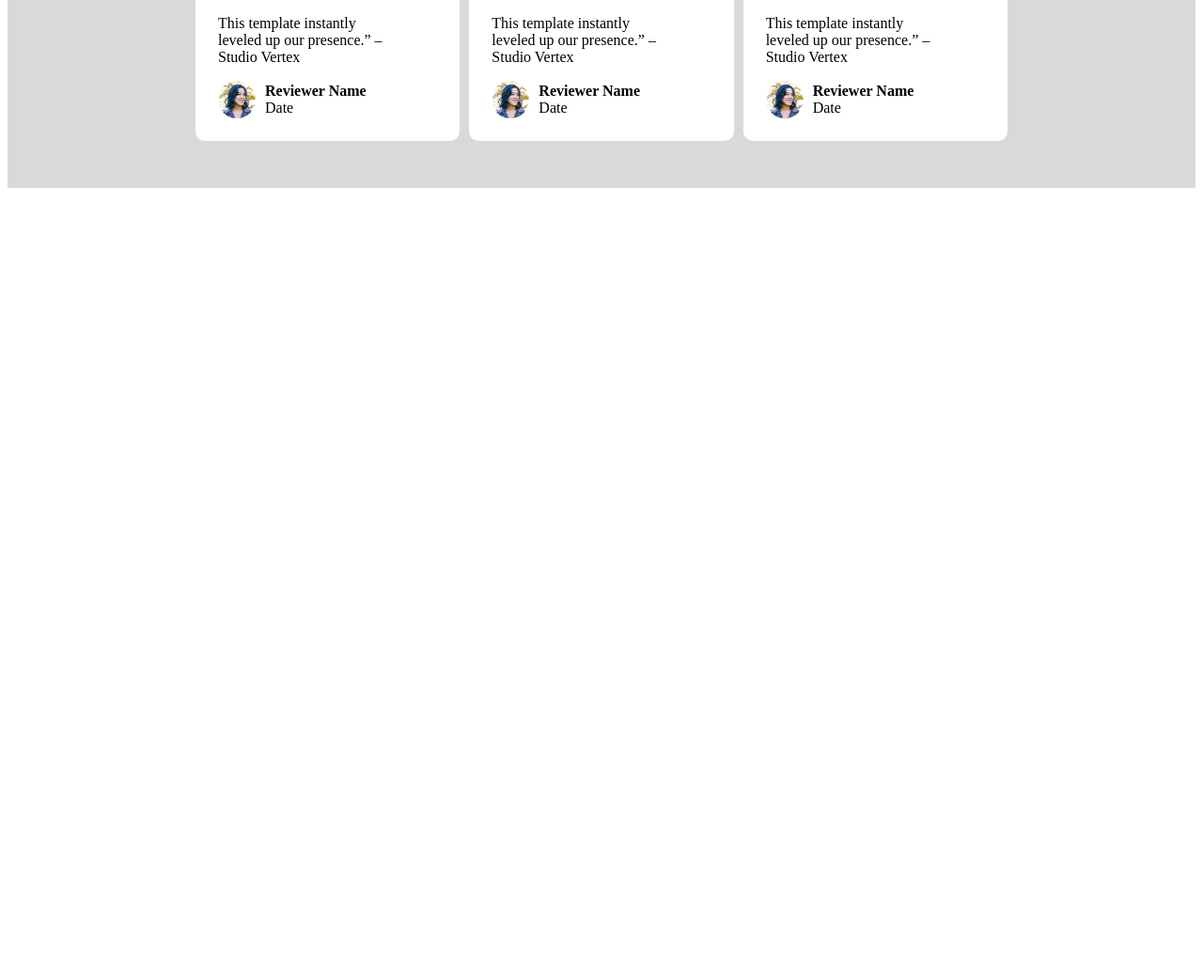
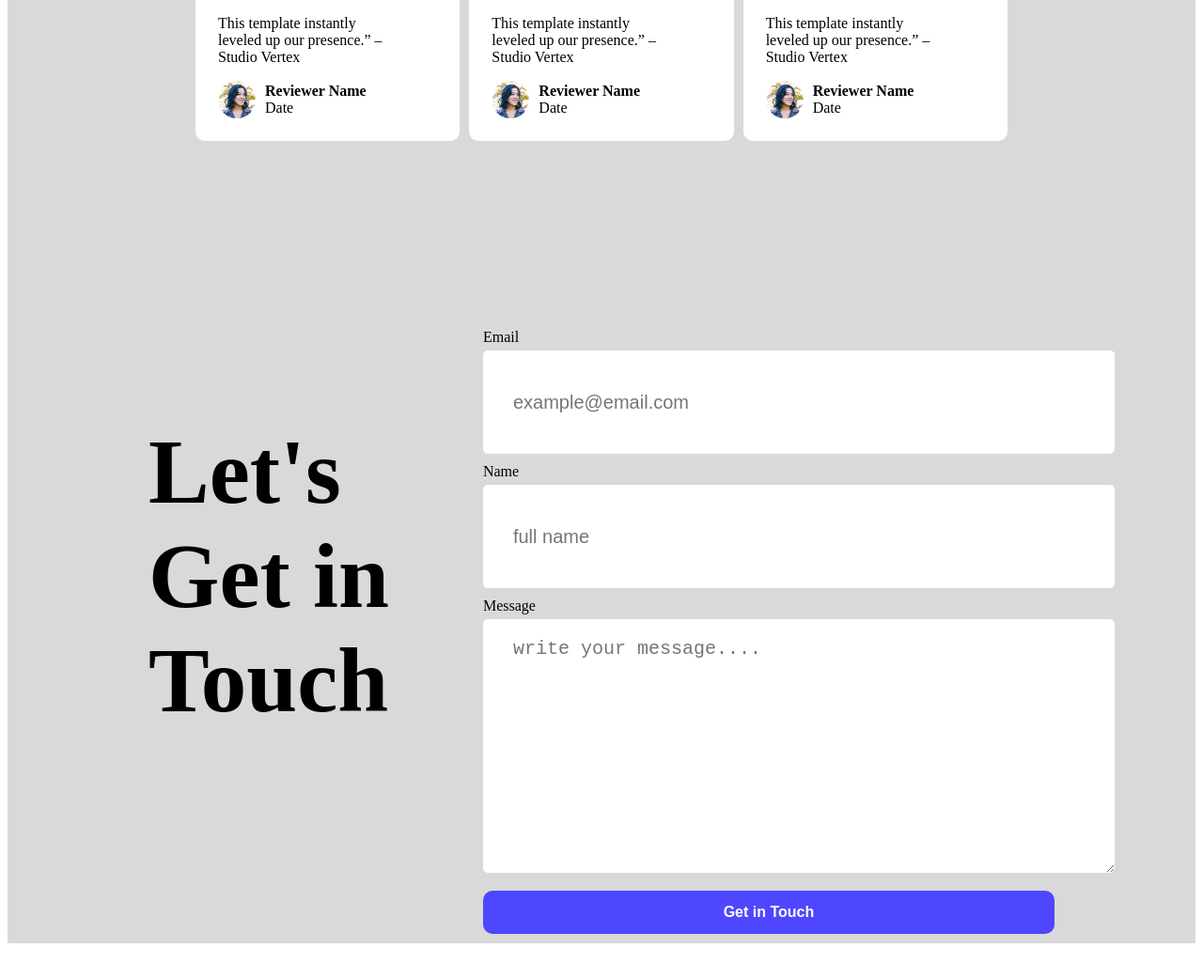
Before and after one commit to asifgh001/first-assignment, a plain HTML site: page index.html in a window 1280 px wide. Shown: the part 2064-3106 px from the top of the page at 94% size. Before the commit the page ends 2314 px from the top, so only its background shows below. Drawn offline with Linux system fonts and the light colour scheme.

Commit message:
added message section

```diff
--- a/index.html
+++ b/index.html
@@ -101,6 +101,18 @@
                 </div>
             </div>
         </section>
+        <section class="get-in-touch">
+            <h3 class="message-t">Let's Get in Touch</h3>
+            <form class="frm" action="">
+                <label for="email">Email</label>
+                <input type="email" name="" id="" placeholder="example@email.com">
+                <label for="name">Name</label>
+                <input type="text" name="" id="" placeholder="full name">
+                <label for="message">Message</label>
+                <textarea name="" id="" rows="10" placeholder="write your message...."></textarea>
+                <input class="btn" type="submit" value="Get in Touch">
+            </form>
+        </section>
 
     </main>
     <footer>
--- a/style.css
+++ b/style.css
@@ -146,3 +146,39 @@ nav a{
 .date{
     margin: 0px;
 }
+
+/* lets get in touch */
+.get-in-touch{
+    display: flex;
+    margin: 150px;
+}
+.message-t{
+    font-size: 97px;
+    font-weight: bold;
+}
+.frm{
+    display: block;
+}
+form input[type="email"], form input[type="text"]{
+    width: 100%;
+    height: 70px;
+    border-radius: 5px;
+    background-color: #ffffff;
+    border: none;
+    margin-top: 5px;
+    margin-bottom: 10px;
+    padding: 20px 32px;
+    font-size: 20px;
+}
+form textarea{
+    border-radius: 5px;
+    background-color: #ffffff;
+    border: none;
+    padding: 20px 32px;
+    font-size: 20px;
+}
+form textarea, form .btn{
+    width: 100%;
+    margin-top: 5px;
+    margin-bottom: 10px;
+}
```
